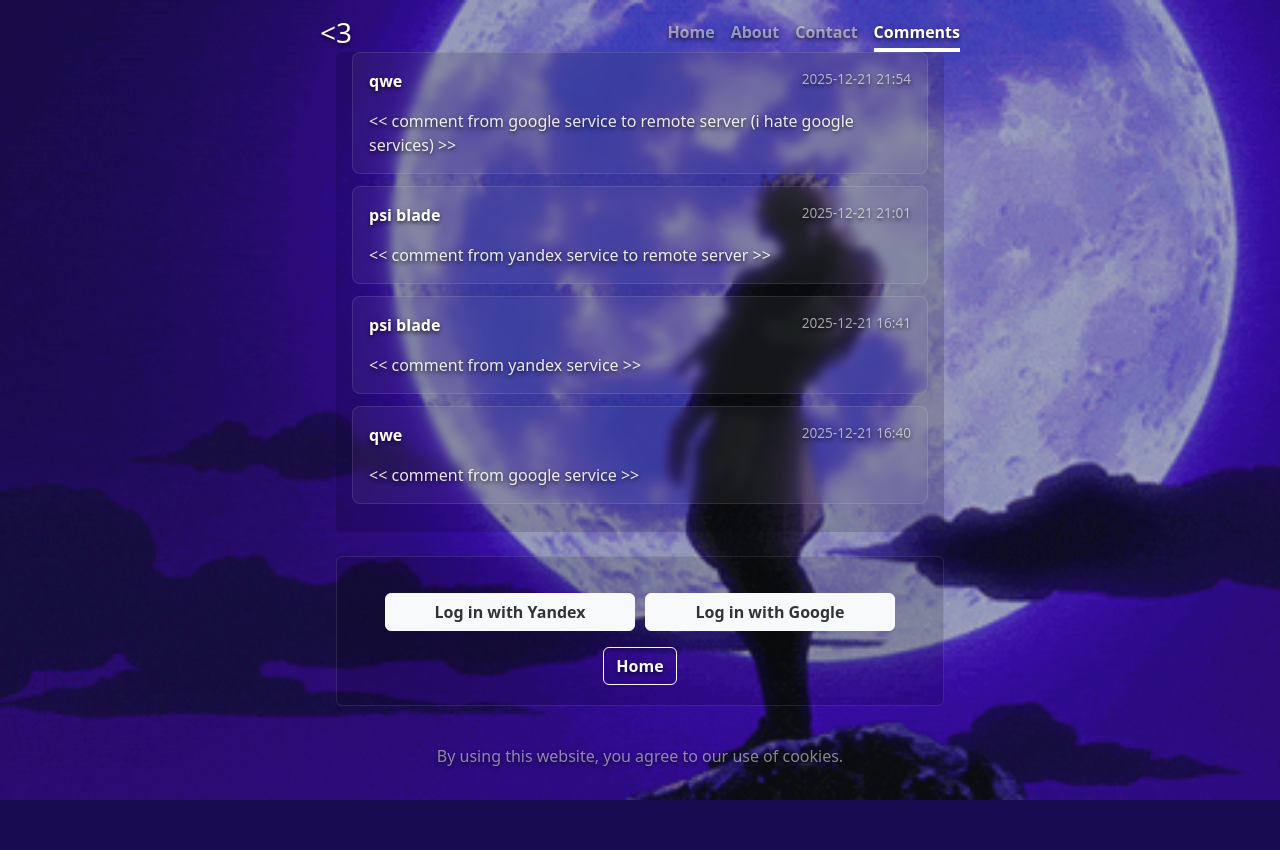
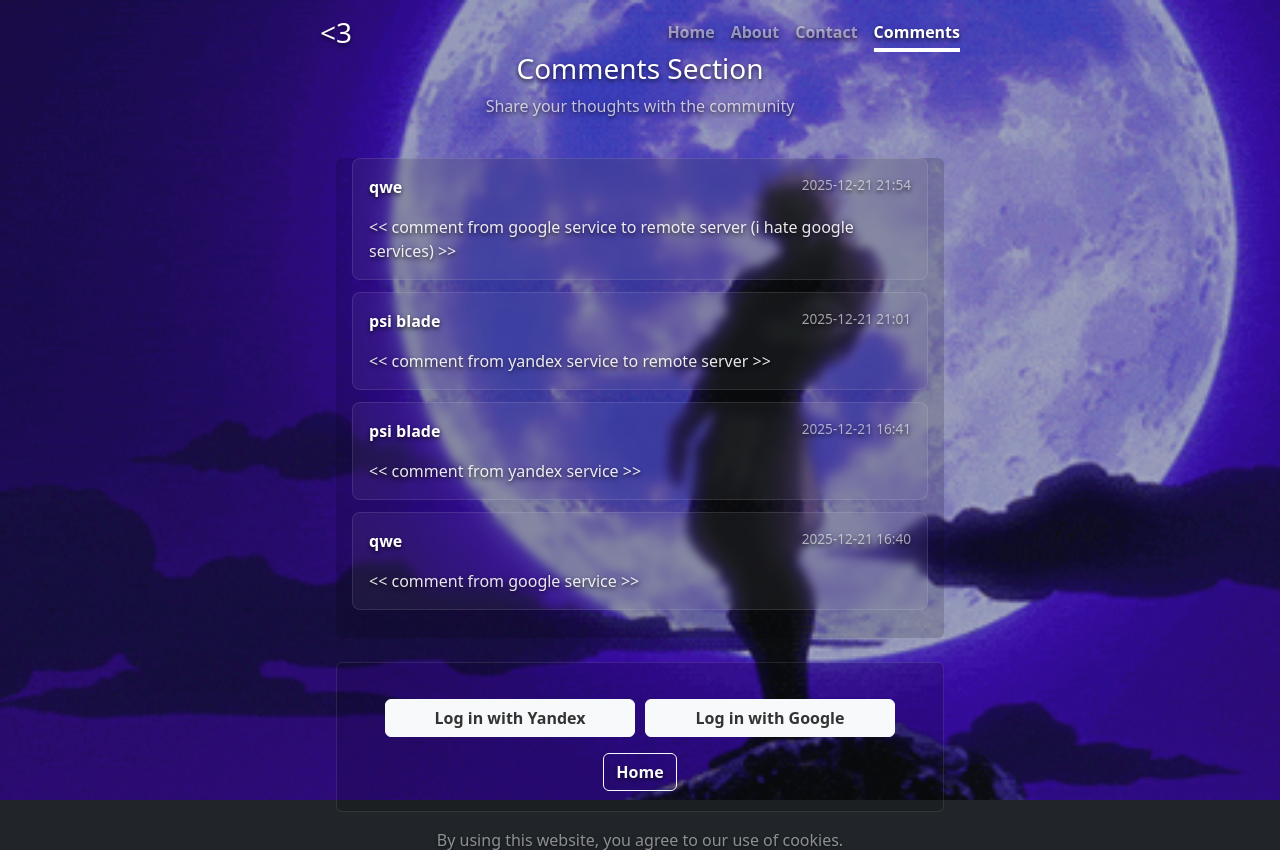
Before and after one commit to psiblvdegod/web-page, a Flask app: page /comments in a window 1280 px wide. Shown: the top 850 px of the page. Before the commit the page ends 800 px from the top, so only its background shows below. Run offline with Flask 3, Linux system fonts and the light colour scheme; data comes from the database, SQL or seed files in the repository; parts of the project's set-up code (start-up, migrations or seed data) failed here and were passed over; some libraries are stand-ins or nearby versions.

Commit message:
some style fixes
Signed-off-by: psiblvdegod <artyombaly@list.ru>

```diff
--- a/templates/about.html
+++ b/templates/about.html
@@ -50,8 +50,8 @@
 <main class="px-3 text-center">
     <img src="{{ url_for('static', filename='images/photo.jpg') }}" alt="Profile" class="profile-img">
     <h1>Balyshev A.M</h1>
-    <p class="lead text-white-50">spbu se '28 student</p>
-    <h4>about me:</h4>
+    <p class="lead text-white-50">SPbU SE '28 student</p>
+    <h4>About me:</h4>
     <ul class="list-unstyled text-white-50 mb-3">
         <li>💻 RISC-V compiler developer</li>
         <li>👩🏻‍🔬 FP fan</li>
@@ -59,6 +59,6 @@
         <li>🕸️ beginner web developer</li>
         <li>👾 (ex) 2k pts dota2 carry player</li>
     </ul>
-    <a href="{{ url_for('index') }}" class="btn btn-light fw-bold border-white bg-white">На главную</a>
+    <a href="{{ url_for('index') }}" class="btn btn-light fw-bold border-white bg-white">Back to Home</a>
 </main>
 {% endblock %}
--- a/templates/comments.html
+++ b/templates/comments.html
@@ -192,8 +192,6 @@
         border: 1px solid rgba(255, 255, 255, 0.1);
     }
 
-    /* Заголовок страницы - УДАЛЕН */
-
     /* Стиль для auth-badge (одинаковый для Яндекс и Google) */
     .auth-badge {
         background: rgba(255, 255, 255, 0.15);
@@ -337,6 +335,22 @@
         margin-bottom: 1rem;
         opacity: 0.5;
     }
+
+    /* Новый заголовок страницы */
+    .page-header {
+        text-align: center;
+        margin-bottom: 1.5rem;
+    }
+
+    .page-header h3 {
+        color: #fff;
+        font-size: 1.75rem;
+        margin-bottom: 0.5rem;
+    }
+
+    .page-header p {
+        color: rgba(255, 255, 255, 0.7);
+    }
 </style>
 {% endblock %}
 
@@ -347,6 +361,12 @@
 
 {% block content %}
 <div class="comments-section">
+    <!-- Добавлен заголовок -->
+    <div class="page-header">
+        <h3>Comments Section</h3>
+        <p>Share your thoughts with the community</p>
+    </div>
+
     <div class="comments-content">
         <!-- Контейнер для прокрутки комментариев -->
         <div class="comments-scrollable">
--- a/templates/contacts.html
+++ b/templates/contacts.html
@@ -53,7 +53,7 @@
             </li>
         </ul>
         <div class="mt-4 text-center">
-            <a href="{{ url_for('index') }}" class="btn btn-light fw-bold border-white bg-white">На главную</a>
+            <a href="{{ url_for('index') }}" class="btn btn-light fw-bold border-white bg-white">Back to Home</a>
         </div>
     </div>
 </div>
--- a/templates/index.html
+++ b/templates/index.html
@@ -37,7 +37,7 @@
 {% endblock %}
 
 {% block content %}
-<h1>personal web page.</h1>
+<h1>Personal Web Page.</h1>
 <p class="lead">
     <a href="{{ url_for('about') }}" class="btn btn-lg btn-light fw-bold border-white bg-white">Learn more</a>
 </p>
```
